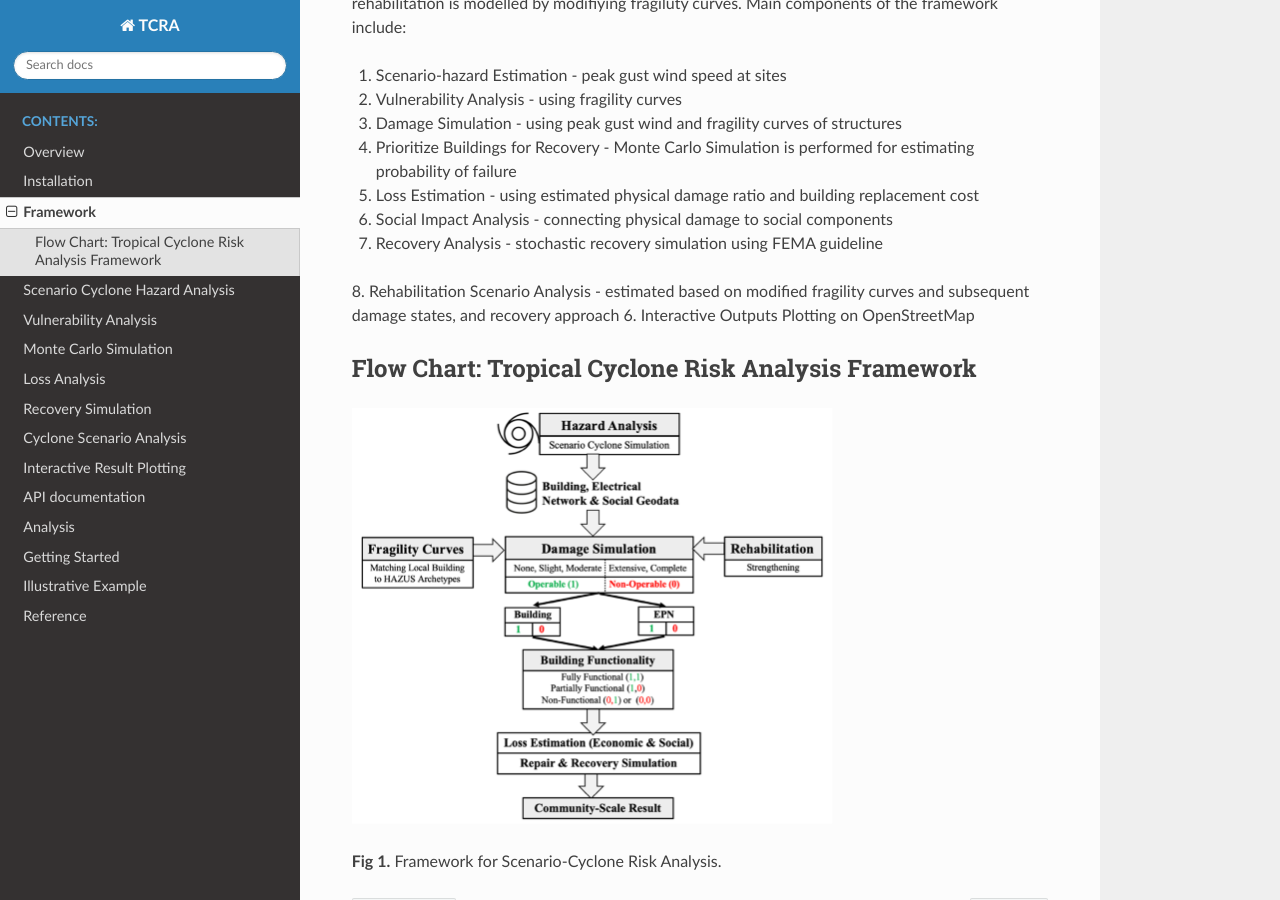
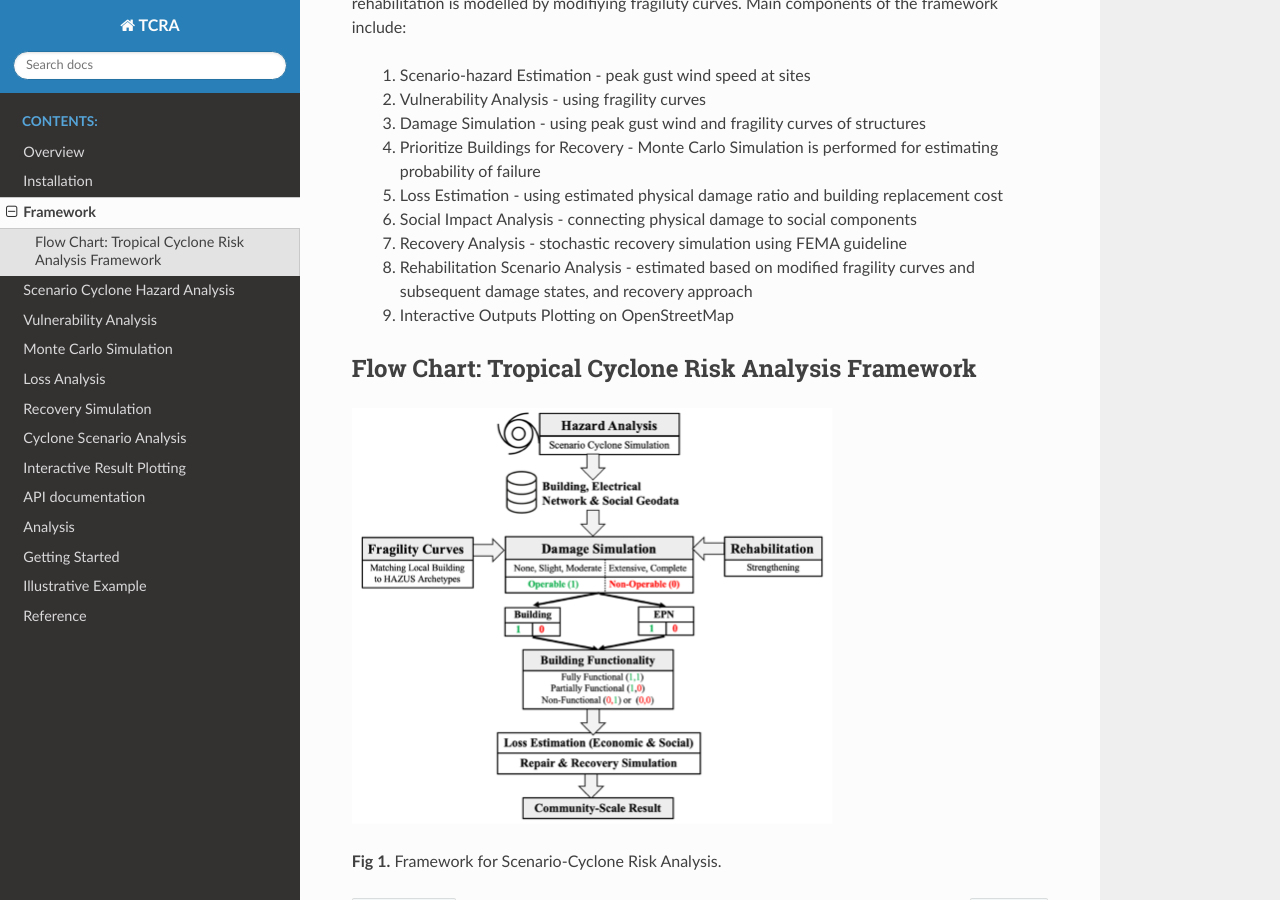
Before and after one commit to rxm562/TCRA, a Sphinx documentation site: the page built from docs/source/framework.rst, in a window 1280 px wide and 900 px high, scrolled down 384 px. Built offline with Sphinx 7.4.7 and the Read the Docs theme 2.0.0, drawn with Linux system fonts in a browser that asks for light colours.

Commit message:
Update framework.rst

```diff
--- a/docs/source/framework.rst
+++ b/docs/source/framework.rst
@@ -6,15 +6,15 @@ Framework
 
 TCRA executes a Scenario-based Tropical Cyclone Risk Analysis Framework, as shown in Fig 1. This framework uses historical or simulated cyclone track to estimate wind intensity at buildings and electical pole sites over an extended period of hurricane. The scenario cyclone-hazard uses a wind field model that includes surface pressure field and a system translated speed. Vulnerability analysis is performed using existing fragility curves. Physical damage ratio and damage states are estimated through stochastic simulation. The outputs of buildings and electrical poles are combined to estimate functionality of buildings. Loss estimation is performed based on damage ratio and building replacement cost. Finally, this framework allows to prioritize buildings for rehabilitation by estimating probability of failure of buildings through Monte Carlo simulation. Pre-disaster rehabilitation is modelled by modifiying fragiluty curves. Main components of the framework include:
 
-1. Scenario-hazard Estimation - peak gust wind speed at sites
-2. Vulnerability Analysis - using fragility curves
-3. Damage Simulation - using peak gust wind and fragility curves of structures
-4. Prioritize Buildings for Recovery - Monte Carlo Simulation is performed for estimating probability of failure
-5. Loss Estimation - using estimated physical damage ratio and building replacement cost
-6. Social Impact Analysis - connecting physical damage to social components
-7. Recovery Analysis - stochastic recovery simulation using FEMA guideline
-8. Rehabilitation Scenario Analysis - estimated based on modified fragility curves and subsequent damage states, and recovery approach
-6. Interactive Outputs Plotting on OpenStreetMap
+   1. Scenario-hazard Estimation - peak gust wind speed at sites
+   2. Vulnerability Analysis - using fragility curves
+   3. Damage Simulation - using peak gust wind and fragility curves of structures
+   4. Prioritize Buildings for Recovery - Monte Carlo Simulation is performed for estimating probability of failure
+   5. Loss Estimation - using estimated physical damage ratio and building replacement cost
+   6. Social Impact Analysis - connecting physical damage to social components
+   7. Recovery Analysis - stochastic recovery simulation using FEMA guideline
+   8. Rehabilitation Scenario Analysis - estimated based on modified fragility curves and subsequent damage states, and recovery approach
+   9. Interactive Outputs Plotting on OpenStreetMap
 
 Flow Chart: Tropical Cyclone Risk Analysis Framework
 -------------------------------
```
